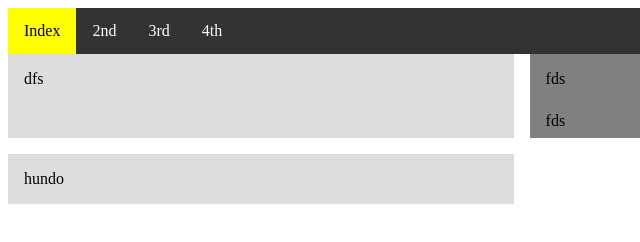
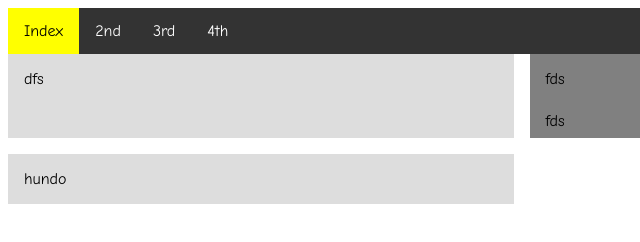
Before and after one commit to shak67/SatireSite-AliChowdhury, a plain HTML site: page index.html in a window 1280 px wide. Shown: the full height of the page, 0-640 px from the left. Drawn offline with Linux system fonts and the light colour scheme.

Commit message:
changed text to comic sans

```diff
--- a/style.css
+++ b/style.css
@@ -9,6 +9,7 @@
 background-color: #333; /*defaul color of each list is black*/
 overflow: hidden; /*dunno what this does, but it allows us to see the nav bar*/
 }
+
 
 
 li {
@@ -55,3 +56,7 @@
 grid-template-rows: 50% 50%;
 grid-template-areas: 50% 50%;
 }
+
+body{
+  font-family: "Comic Sans MS", "Comic Sans", cursive; /* I think comic sans fits the theme better*/
+}
```
